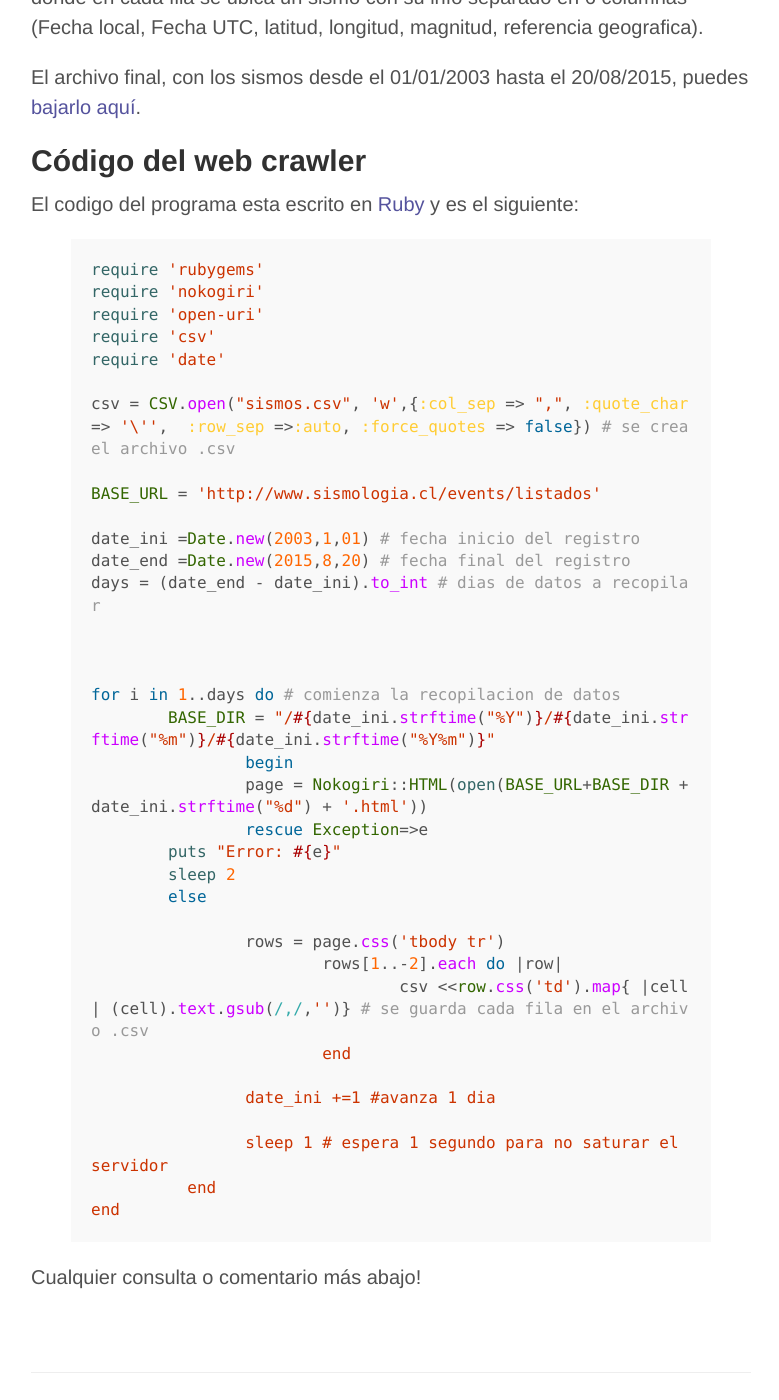
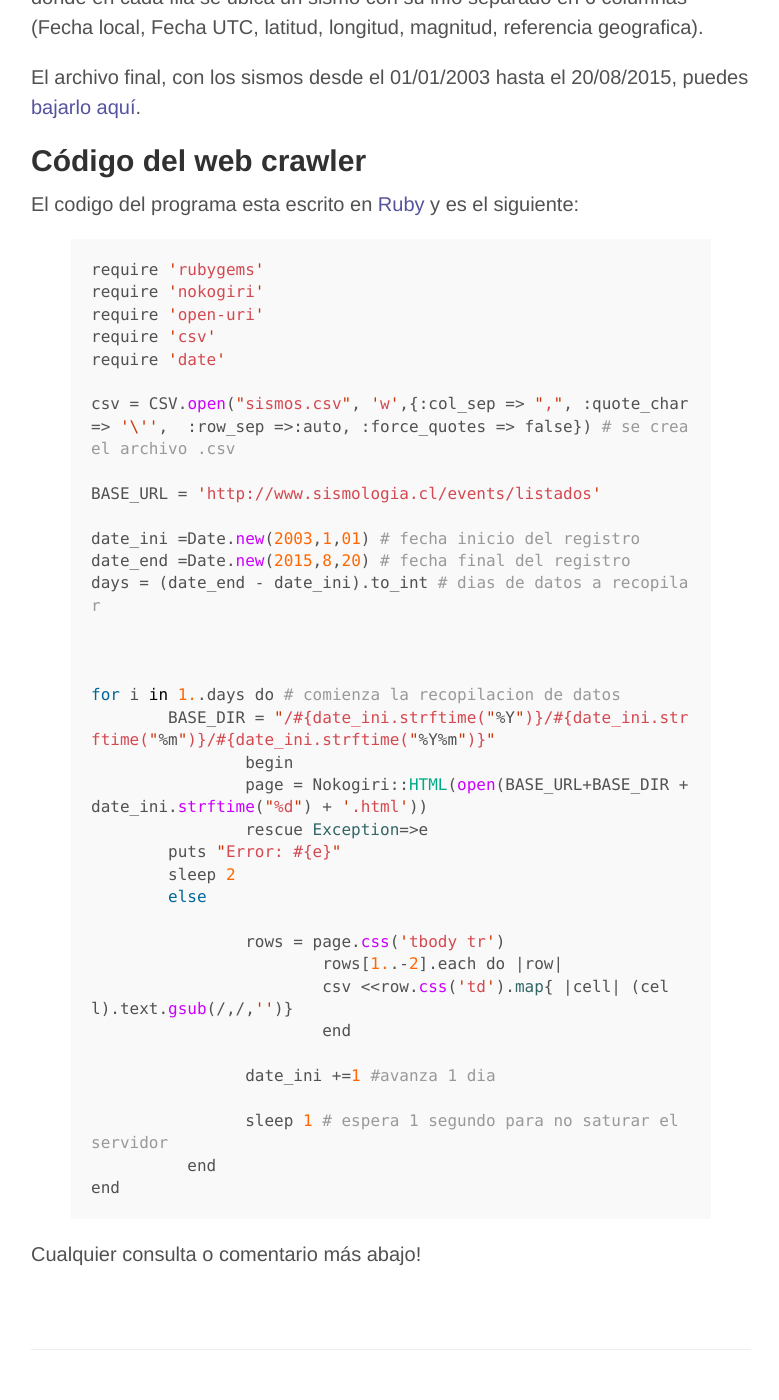
Before and after one commit to benjad/benjad.github.io, a Jekyll site: the page built from _posts/2015-08-21-base-de-datos-sismos-chile.md, in a window 1280 px wide and 1400 px high, scrolled down 616 px. Shown: the whole window, without its empty margins (249-1028 px from the left). Built offline with Jekyll 4.4.1, drawn with Linux system fonts in a browser that asks for light colours; Markdown is read by kramdown in place of the engine named in the settings; comment, search, counter and statistics services are not loaded.

Commit message:
fix code last post

```diff
--- a/_posts/2015-08-21-base-de-datos-sismos-chile.md
+++ b/_posts/2015-08-21-base-de-datos-sismos-chile.md
@@ -20,7 +20,7 @@ El archivo final, con los sismos desde el 01/01/2003 hasta el 20/08/2015, puedes
 ## Código del web crawler
 El codigo del programa esta escrito en [Ruby](https://www.ruby-lang.org/es/) y es el siguiente:
 
-{% highlight ruby  %}
+{% highlight python  %}
 require 'rubygems'
 require 'nokogiri'
 require 'open-uri'
@@ -48,7 +48,7 @@ for i in 1..days do # comienza la recopilacion de datos
 
 		rows = page.css('tbody tr')
 			rows[1..-2].each do |row|
-				csv <<row.css('td').map{ |cell| (cell).text.gsub(/,/,'')} # se guarda cada fila en el archivo .csv
+			csv <<row.css('td').map{ |cell| (cell).text.gsub(/,/,'')}
 			end
 
 		date_ini +=1 #avanza 1 dia
```
